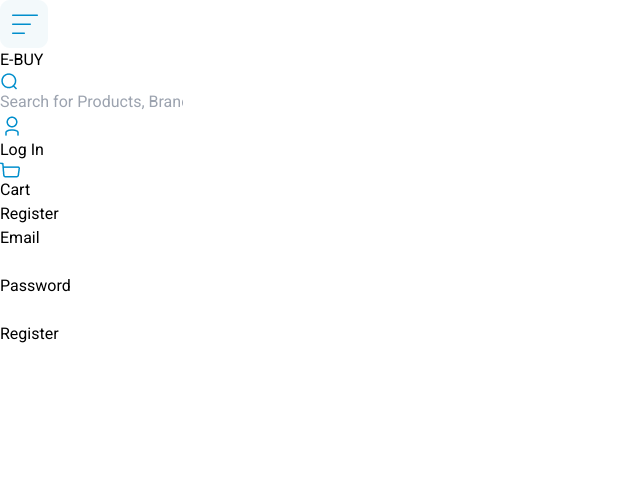
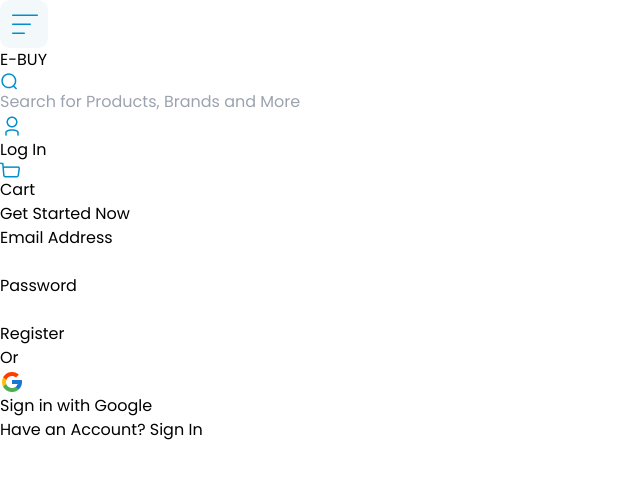
Before and after one commit to sidharthrp/E-buy, a React (Vite) app: page /register in a window 1280 px wide. Shown: the top 478 px of the page, without its empty margins (0-640 px from the left). Built offline with nearby package versions, Linux system fonts and the light colour scheme.

Commit message:
Register page design change

```diff
--- a/index.html
+++ b/index.html
@@ -5,7 +5,7 @@
     <link rel="icon" type="image/svg+xml" href="/vite.svg" />
     <meta name="viewport" content="width=device-width, initial-scale=1.0" />
     <style>
-      @import url('https://fonts.googleapis.com/css2?family=Roboto:ital,wght@0,100;0,300;0,400;0,500;0,700;0,900;1,100;1,300;1,400;1,500;1,700;1,900&display=swap');
+      @import url('https://fonts.googleapis.com/css2?family=Poppins:ital,wght@0,100;0,200;0,300;0,400;0,500;0,600;0,700;0,800;0,900;1,100;1,200;1,300;1,400;1,500;1,600;1,700;1,800;1,900&display=swap');
     </style>
     <title>E-commerce</title>
   </head>
--- a/src/index.css
+++ b/src/index.css
@@ -2,6 +2,6 @@
 @tailwind components;
 @tailwind utilities;
 
-html{
-  font-family: "Roboto", sans-serif;
+body{
+  font-family: "Poppins", sans-serif;
 }
--- a/src/pages/RegisterPage.jsx
+++ b/src/pages/RegisterPage.jsx
@@ -2,6 +2,7 @@ import React,{useState} from 'react'
 // import Login from '../components/LoginInput/Login'
 import { createUserWithEmailAndPassword} from "firebase/auth";
 import { auth } from '../components/Firebase/firebase';
+import google from '/SignIn/google.png'
 
 function RegisterPage() {
     const [registerEmail, setRegisterEmail] = useState("");
@@ -28,23 +29,30 @@ function RegisterPage() {
     console.log(registerEmail)
   return (
     <div>
-      <div className='flex flex-col items-center justify-center mt-20 bg-blue-200 mx-[500px]'>
-      <h1 className='py-10 text-4xl font-bold text-[#008ECC] uppercase '>Register</h1>
+      <div className='flex flex-col items-center justify-center mt-20'>
+      <h1 className='py-10 text-4xl'>Get Started Now</h1>
 
     <form onSubmit={register}>
-    <div>
-
-    <div className='flex py-10 ' >
-        <p className='m-2 text-[#008ECC] font-bold text-xl'>Email</p>
-        <input type='email'className='border-2 ' onChange={handleEmail}></input>
+      <div className='py-10 w-[404px] ' >
+        <p className='mt-2 text-[16px]'>Email Address</p>
+        <input type='email'className='border-2  w-full h-[32px] rounded-lg' onChange={handleEmail}></input>
+      </div>
+      <div className=''>
+        <p className='mt-2  text-[16px]'>Password</p>
+        <input type='password' className='border-2 w-full h-[32px] rounded-lg'onChange={handlePassword}></input>
+      </div>
+      <div className=' pt-10 mt-3 mb-10'>
+        <button type='submit' className=' bg-[#3A5B22] text-white rounded-lg h-[32px] uppercase w-full'>Register</button>
+      </div>
+      <p className=' text-center'>Or</p>
+      <div className='flex mt-4 gap-2'>
+        <div className='flex border-2 rounded-lg w-[202px]'>
+          <img src={google}></img>
+          <button className='text-[14px] px-3 text-center'>Sign in with Google</button>
         </div>
-      <div className='flex'>
-        <p className='m-2 text-[#008ECC] font-bold text-xl'>Password</p>
-        <input type='password' className='border-2'onChange={handlePassword}></input>
-      </div>
-    </div>
-      <div className='flex py-10 px-2 mt-3 mb-5'>
-        <button type='submit' className=' bg-orange-500 text-white  border-4 px-5 py-3 mx-2 uppercase'>Register</button>
+        <div>
+          <button className='text-[14px] px-2 py-1 text-center border-2 rounded-lg'>Have an Account? Sign In</button>
+        </div>
       </div>
     </form>
     </div>
```
Also changed, not shown: public/SignIn/google.png (added).
